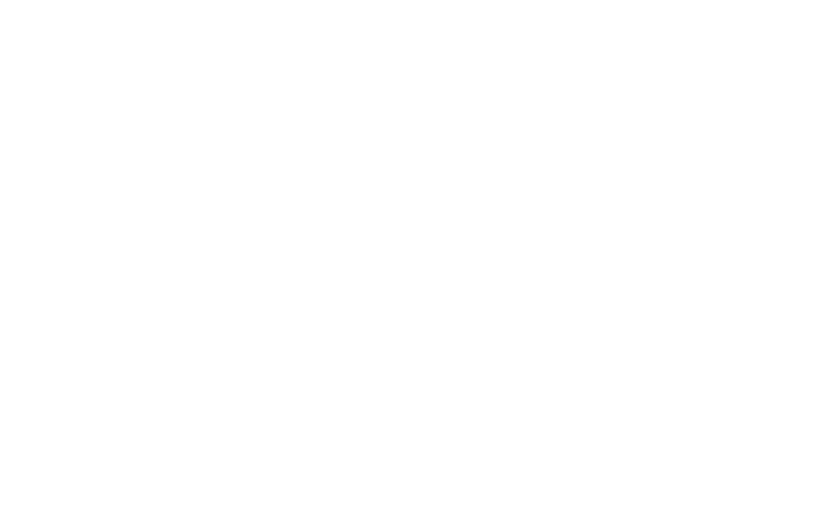
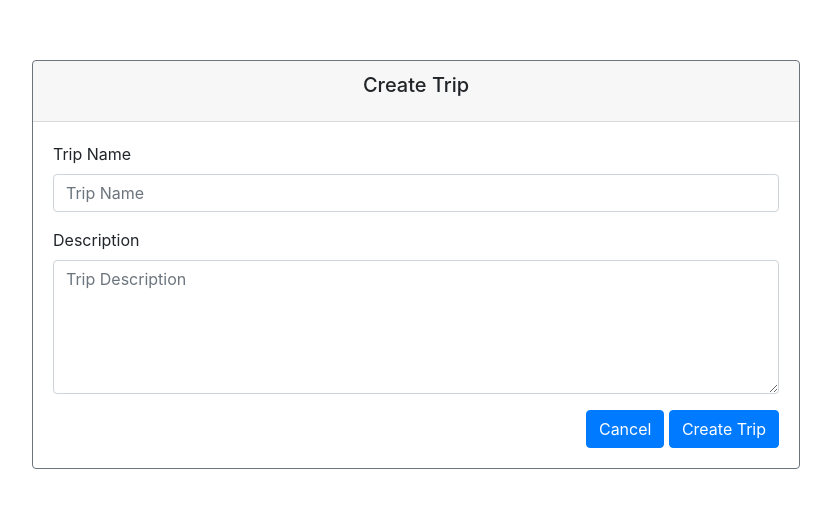
Before and after one commit to declansullivan/friendtrip, a React (Create React App) app in the folder client/: page /createTrip in a window 1280 px wide. Shown: the part 136-644 px from the top of the page, without its empty margins (224-1055 px from the left). Built offline with nearby package versions, Linux system fonts and the light colour scheme.

Commit message:
TODO: backend for create trip functionality

```diff
--- a/client/src/App.js
+++ b/client/src/App.js
@@ -7,6 +7,7 @@ import './App.css'
 import CreateAccount from "./components/CreateAccount";
 import SignIn from "./components/SignIn";
 import Home from "./routes/Home.js"
+import CreateTrip from "./components/CreateTrip.js"
 
 class App extends Component {
   constructor(props) {
@@ -25,6 +26,7 @@ class App extends Component {
           <Route exact path='/' component={SignIn} />
           <Route exact path='/signup' component={CreateAccount} />
           <Route exact path='/home' component={Home} />
+          <Route exact path='/createTrip' component={CreateTrip} />
         </Router>
       </div>
     );
--- /dev/null
+++ b/client/src/components/CreateTrip.js
@@ -0,0 +1,74 @@
+import React, { Component } from "react";
+import { Form, Button, Col, Card } from "react-bootstrap";
+import { Link } from 'react-router-dom';
+
+class CreateTrip extends Component {
+    constructor(props) {
+        super(props);
+    }
+
+    createTrip = event => {
+        event.preventDefault();
+
+        const { name, description} = event.target.elements;
+        const data = {
+            name: name.value,
+            description: description.value,
+        }
+
+        fetch('http://localhost:9000/createTrip', {
+            method: 'PUT',
+            headers: {
+                'Content-Type': 'application/json',
+            },
+            body: JSON.stringify(data)
+        }).then(res => res.json())
+            .then(res => {
+                if (res.code === "auth/email-already-in-use") {
+                    alert("This email is already in use.");
+                }
+                if (res.code === "auth/weak-password") {
+                    alert("Your password is too weak.");
+                }
+            });
+    }
+
+    render() {
+        return (
+            <div className="centerdiv">
+                <Card border="secondary" style={{ "width": "48rem", "marginLeft": "auto", "marginRight": "auto" }}>
+                    <Card.Header>
+                        <Card.Title style={{ "textAlign": "center" }}>Create Trip</Card.Title>
+                    </Card.Header>
+                    <Card.Body>
+                        <Form onSubmit={this.createTrip}>
+                            <Form.Row>
+                                <Form.Group as={Col} controlId="formGridname">
+                                    <Form.Label>Trip Name</Form.Label>
+                                    <Form.Control name="name" type="name" placeholder="Trip Name" />
+                                </Form.Group>
+                            </Form.Row>
+                            <Form.Row>
+                                <Form.Group as={Col} controlId="formGridDescription">
+                                    <Form.Label>Description</Form.Label>
+                                    <Form.Control as="textarea" rows={5} name="description" type="description" placeholder="Trip Description" />
+                                </Form.Group>
+                            </Form.Row>
+
+                            <div style={{ "textAlign": "right" }}>
+                                <Link to="/home">
+                                    <Button variant="primary" type="submit">
+                                        Cancel
+                                    </Button>{' '}
+                                </Link>
+                                <Button variant="primary" type="submit">Create Trip</Button>
+                            </div>
+                        </Form>
+                    </Card.Body>
+                </Card>
+            </div>
+        );
+    }
+}
+
+export default CreateTrip;
--- a/client/src/routes/Home.js
+++ b/client/src/routes/Home.js
@@ -1,5 +1,6 @@
 import React, { Component } from "react";
-
+import { Form, Button, Col, Card } from "react-bootstrap";
+import { Link } from 'react-router-dom';
 class Home extends Component {
     constructor(props) {
         super(props);
@@ -11,7 +12,13 @@ class Home extends Component {
 
     render() {
         return (
+
             <div className="centerdiv">
+                <Link to="/createTrip">
+                    <Button variant="primary" type="submit">
+                        Create Trip
+                    </Button>{' '}
+                </Link>
                 <h1> HOME PAGE </h1>
                 <h2> Signed in as - {this.getUserId()}</h2>
             </div>
```
Also changed, not shown: 1 other file (tests, documents, lock files or other folders).
